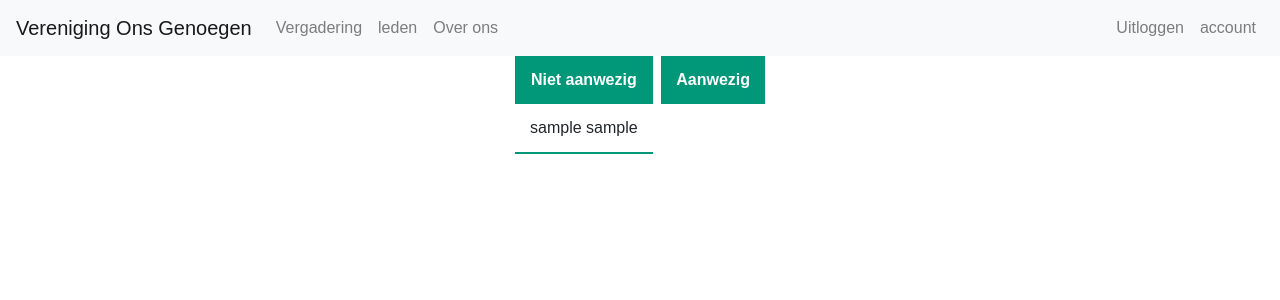
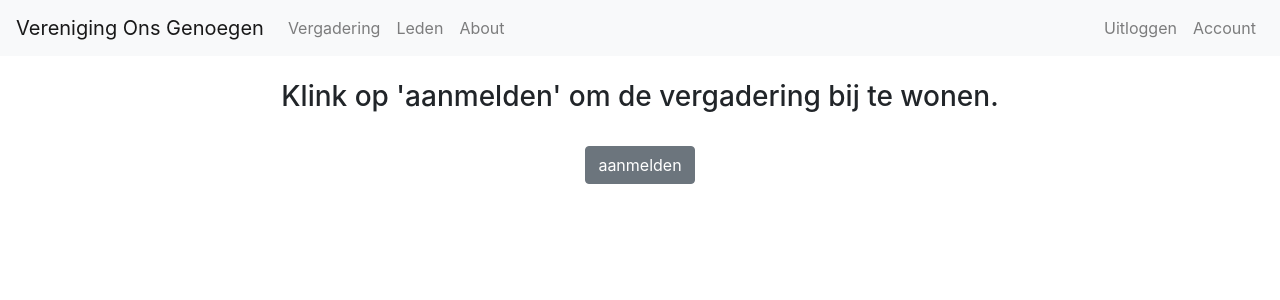
Before and after one commit to TeutonicKnight/Vereniging-Ons-Genoegen, a Flask app: page /vergadering in a window 1280 px wide. Shown: the top 300 px of the page. Run offline with Flask 2, Linux system fonts and the light colour scheme; the visitor is signed in with stand-in values (Sample User, id 1); data comes from the database, SQL or seed files in the repository; lists and menus that the app fills with data are empty.

Commit message:
Comitting final layout

```diff
--- a/website/models/models.py
+++ b/website/models/models.py
@@ -11,6 +11,7 @@ def load_user(user_id):
 #each class represents one table
 class Leden(db.Model, UserMixin):
 	id = db.Column(db.Integer, primary_key=True)
+	aanhef = db.Column(db.String(10), nullable=False)
 	voornaam = db.Column(db.String(20), nullable=False)
 	achternaam = db.Column(db.String(20), nullable=False)
 	email = db.Column(db.String(120), unique=True, nullable=False)
--- a/website/routes.py
+++ b/website/routes.py
@@ -39,7 +39,7 @@ def register():
 	form = RegistrationForm()
 	if form.validate_on_submit():
 		hashed_password = bcrypt.generate_password_hash(form.password.data).decode('utf-8')
-		user = Leden(voornaam=form.voornaam.data, achternaam=form.achternaam.data, email=form.email.data, password=hashed_password)
+		user = Leden(aanhef=form.aanhef.data, voornaam=form.voornaam.data, achternaam=form.achternaam.data, email=form.email.data, password=hashed_password)
 		db.session.add(user)
 		db.session.commit()
 		flash(f'Account aangemaakt! U kunt nu inloggen', 'success')
--- a/website/static/main.css
+++ b/website/static/main.css
@@ -1,6 +1,7 @@
+
 body {
   background: #fafafa;
-  color: #333333;
+  color: #222222;
   margin-top: 5rem;
 }
 
--- /dev/null
+++ b/website/static/pageal.css
@@ -0,0 +1,25 @@
+#pageal {
+    /* ... put any margin, padding, etc. here you like */
+}
+
+#pageal div.video {
+    display: inline-block;
+    zoom: 1;
+    *display: inline;
+    width: 440px;
+    height: 330px;
+    margin: 0 10px 10px 0;
+}
+
+#pageal div.video video {
+    width: 100%;
+    height: 100%;
+}
+
+#pageal div.table {
+    display: inline-block;
+    *display: inline;
+    width: 200px;
+    height: 280px;
+    margin: 0 10px 10px 0;
+}
--- a/website/static/table.css
+++ b/website/static/table.css
@@ -1,9 +1,5 @@
-* {
-  font-family: sans-serif; /* Change your font family */
-}
-
 .content-table thead tr {
-  background-color: #009879;
+  background-color: #000000;
   color: #ffffff;
   text-align: center;
   font-weight: bold;
@@ -30,16 +26,3 @@
   font-weight: bold;
   color: #009879;
 }
-
-table.table_on_the_left {
-    position:center;
-    float:left;
-}
-table.table_on_the_right {
-    position:center;
-    float:right;
-}
-#wrap {
-    width: 250px;
-    margin: 0 auto;
-}
--- a/website/templates/account.html
+++ b/website/templates/account.html
@@ -2,7 +2,8 @@
 {% block title %}Uw account{% endblock %}
 
 {% block content %}
-
+</br>
+<div class="container" align="center">
     <div class="content-section">
     <div class="media">
 
@@ -15,5 +16,6 @@
       	<input type="submit" name="Account verwijderen" value="Account verwijderen" class='btn btn-secondary'>
       </form>
   </div>
+</div>
 
 {% endblock %}
--- a/website/templates/base.html
+++ b/website/templates/base.html
@@ -27,10 +27,10 @@
         <a class="nav-link" href="{{ url_for('vergadering')}}">Vergadering</a>
       </li>
       <li class="nav-item">
-        <a class="nav-link" href="{{ url_for('leden')}}">leden</a>
+        <a class="nav-link" href="{{ url_for('leden')}}">Leden</a>
       </li>
       <li class="nav-item">
-        <a class="nav-link" href="{{ url_for('about')}}">Over ons</a>
+        <a class="nav-link" href="{{ url_for('about')}}">About</a>
       </li>
       </ul>
       <ul class="navbar-nav ml-auto">
@@ -39,7 +39,7 @@
           <a class="nav-link" href="{{ url_for('logout')}}">Uitloggen</a>
         </li>
         <li class="nav-item">
-          <a class="nav-link" href="{{ url_for('account')}}">account</a>
+          <a class="nav-link" href="{{ url_for('account')}}">Account</a>
         </li>
       {% else %}
         <li class="nav-item">
--- a/website/templates/leden.html
+++ b/website/templates/leden.html
@@ -13,7 +13,7 @@
     </style>
   </head>
 
-        <table class="content-table center">
+        <table class="content-table center" border=1>
   <thead>
     <tr>
       <th>Ledenlijst</th>
@@ -22,7 +22,7 @@
   <tbody>
     {% for user in Leden.query.all()%}
       <tr>
-        <td>{{ user.voornaam + ' ' + user.achternaam }}</td>
+        <td>{{ user.aanhef + ' ' + user.achternaam }}</td>
       </tr>
     {% endfor %}
   </tbody>
--- a/website/templates/vergadering.html
+++ b/website/templates/vergadering.html
@@ -7,14 +7,49 @@
 <html>
   <head>
     <link rel="stylesheet" type="text/css" href="/static/table.css">
+    <link rel="stylesheet" type="text/css" href="/static/center.css">
+    <link rel="stylesheet" type="text/css" href="/static/pageal.css">
     <style>
       .container {
         max-width: 1000px;
       }
     </style>
   </head>
-  <div id="wrap">
-	        <table class="content-table table_on_the_left">
+
+ <br/>
+{% if current_user.aanwezig == True %}
+    <div class="container" align="center">
+    <h3>De heer Voorzitter zal spoedig de vergadering openen, gaat u zitten.</h3>
+    <br/>
+{% else %}
+	<div class="container" align="center">
+    <h3>Klink op 'aanmelden' om de vergadering bij te wonen.</h3>
+    <br/>
+{% endif %}
+
+
+<form action="/vergadering" method="POST">
+		{% if current_user.aanwezig == False %}
+    	<input type="submit" name="aanmelden" value="aanmelden" class='btn btn-secondary'>
+    	{% else %}
+    	<input type="submit" name="afmelden" value="afmelden" class='btn btn-secondary'>
+    	<br/>
+    	{% endif %}
+    </form>
+</div>
+
+{% if current_user.aanwezig == True %}
+<div class="container" align="center">
+	<div id="pageal">
+	    <div class="video">
+	        <video width="440" height="330" controls autoplay>
+			  <source src="/static/videos/Toon Hermans - Voorzitter Ons Genoegen.mp4" type="video/mp4">
+			  <source src="/static/videos/Toon Hermans - Voorzitter Ons Genoegen.mp4" type="video/ogg">
+			Your browser does not support the video tag.
+			</video>
+	    </div>
+	    <div class="table">
+	       <table class="content-table" border=1>
 			  <thead>
 			    <tr>
 			      <th>Niet aanwezig</th>
@@ -24,15 +59,15 @@
 			    {% for user in Leden.query.all()%}
 			    	{% if user.aanwezig == False %}
 				      <tr>
-		        <td>{{ user.voornaam + ' ' + user.achternaam }}</td>
+				        <td>{{ user.aanhef + ' ' + user.achternaam }}</td>
 				      </tr>
 			      	{% endif %}
 			    {% endfor %}
 			  </tbody>
 			</table>
-
-
-	        <table class="content-table table_on_the_right">
+	    </div>
+	    <div class="table">
+	       <table class="content-table" border=1>
 			  <thead>
 			    <tr>
 			      <th>Aanwezig</th>
@@ -42,24 +77,17 @@
 			    {% for user in Leden.query.all()%}
 			    	{% if user.aanwezig == True %}
 				      <tr>
-		        <td>{{ user.voornaam + ' ' + user.achternaam }}</td>
+				        <td>{{ user.aanhef + ' ' + user.achternaam }}</td>
 				      </tr>
 			      	{% endif %}
 			    {% endfor %}
 			  </tbody>
 			</table>
 	    </div>
- <!--
-<div>
-<form action="/vergadering" method="POST">
-		{% if current_user.aanwezig == False %}
-    	<input type="submit" name="aanmelden" value="aanmelden" class='btn btn-secondary'>
-    	{% else %}
-    	<input type="submit" name="afmelden" value="afmelden" class='btn btn-secondary'>
+	</div>
+</div>
 {% endif %}
-    </form>
-</div>
--->
+
 </html>
 
 {% endblock %}
```
Also changed, not shown: migrations/versions/2e794d87f42e_.py (added, +28 -0 lines), website/forms/forms.py (+8 -6 lines), website/templates/about.html (+9 -2 lines), website/templates/index.html (+9 -4 lines), website/templates/login.html (+8 -5 lines), website/templates/register.html (+25 -5 lines), README.md (deleted), README.txt (added), website/static/images/toonhermans.jpg (added), 1 other file. Lines whose indentation alone changed are shown as unchanged.
